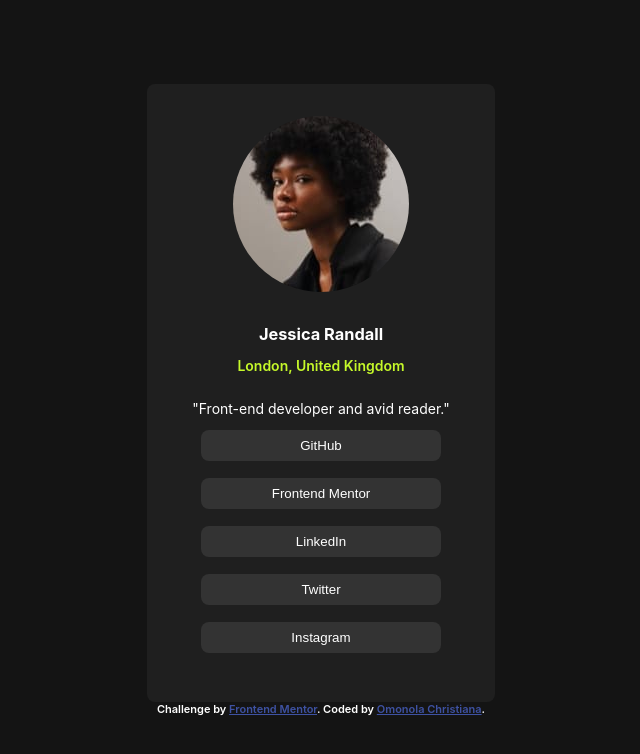
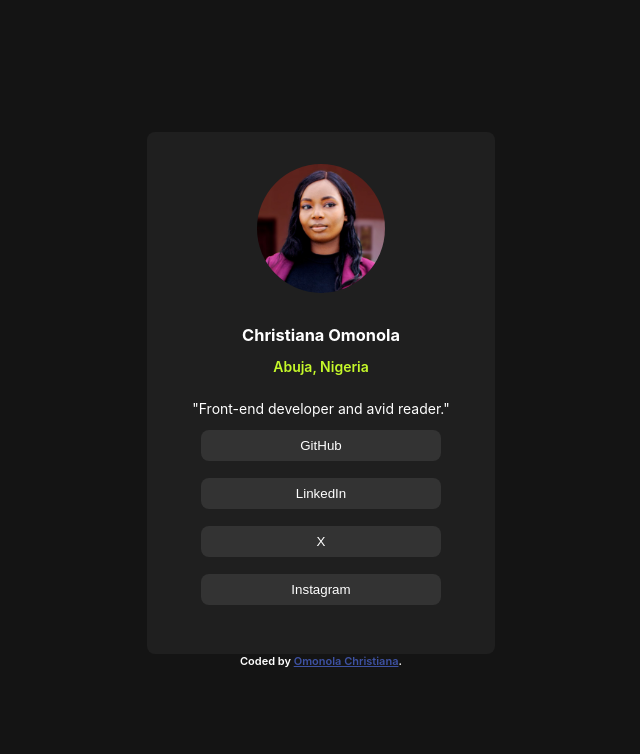
Before and after one commit to Tiaanaa/social-link-profiles, a plain HTML site: page index.html in a window 1280 px wide. Shown: the whole page, without its empty margins (319-959 px from the left). Drawn offline with Linux system fonts and the light colour scheme.

Commit message:
modified to suit my profile

```diff
--- a/assets/index.css
+++ b/assets/index.css
@@ -28,6 +28,7 @@ h3{
     padding-top: 2rem;
 }
 img{
+    width: 8rem;
     border-radius: 50%;
 }
 .location{
--- a/index.html
+++ b/index.html
@@ -4,28 +4,27 @@
   <meta charset="UTF-8">
   <meta name="viewport" content="width=device-width, initial-scale=1.0"> <!-- displays site properly based on user's device -->
 
-  <link rel="icon" type="image/png" sizes="32x32" href="./assets/images/favicon-32x32.png">
+  <link rel="icon" type="image/png" sizes="32x32" href="./assets/images/IMG_9174vista_2.jpg">
   <link rel="stylesheet" href="./assets/index.css">
 
-  <title>Frontend Mentor | Social links profile</title>
+  <title>Tiana | Social links profile</title>
 
 </head>
 <body>
   <section>
-    <img src="./assets/images/avatar-jessica.jpeg" alt="">
-    <h3>Jessica Randall</h3>
-    <p class="location">London, United Kingdom</p>
+    <img src="./assets/images/IMG_9174vista_2.jpg" alt="">
+    <h3>Christiana Omonola</h3>
+    <p class="location">Abuja, Nigeria</p>
     <p class="desc">"Front-end developer and avid reader."</p>
-    <a href="#"><button>GitHub</button></a><br>
-    <a href="#"><button>Frontend Mentor</button></a><br>
-    <a href="#"><button>LinkedIn</button></a><br>
-    <a href="#"><button>Twitter</button></a><br>
-    <a href="#"><button>Instagram</button></a><br>
+    <a href="https://github.com/Tiaanaa" target="_blank"><button>GitHub</button></a><br>
+    <a href="https://www.linkedin.com/in/omonolachristiana" target="_blank"><button>LinkedIn</button></a><br>
+    <a href="https://x.com/Tiana_yemi" target="_blank"><button>X</button></a><br>
+    <a href="https://www.instagram.com/christy_adeyemi" target="_blank"><button>Instagram</button></a><br>
   </section>
 
   <div class="attribution">
-    Challenge by <a href="https://www.frontendmentor.io?ref=challenge" target="_blank">Frontend Mentor</a>.
-    Coded by <a href="#">Omonola Christiana</a>.
+
+    Coded by <a href="https://github.com/Tiaanaa">Omonola Christiana</a>.
   </div>
 </body>
 </html>
```
Also changed, not shown: assets/images/IMG_9174vista_2.jpg (added), assets/images/avatar-jessica.jpeg (deleted), assets/images/favicon-32x32.png (deleted), design/active-states.jpg (deleted), design/destkop-design.jpg (deleted), design/mobile-design.jpg (deleted), preview.jpg (deleted), 3 other files.
